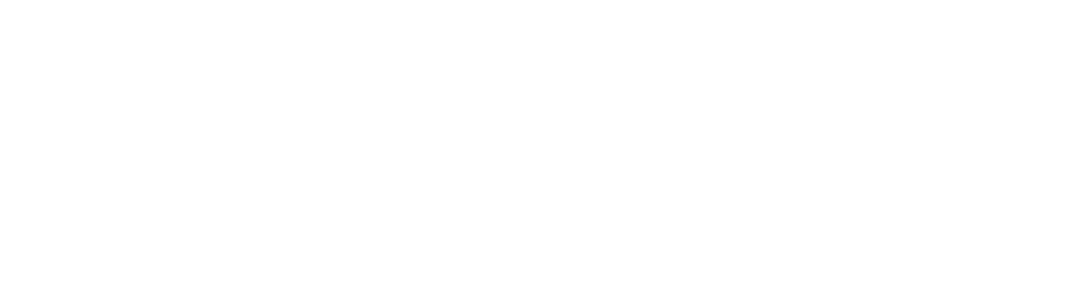
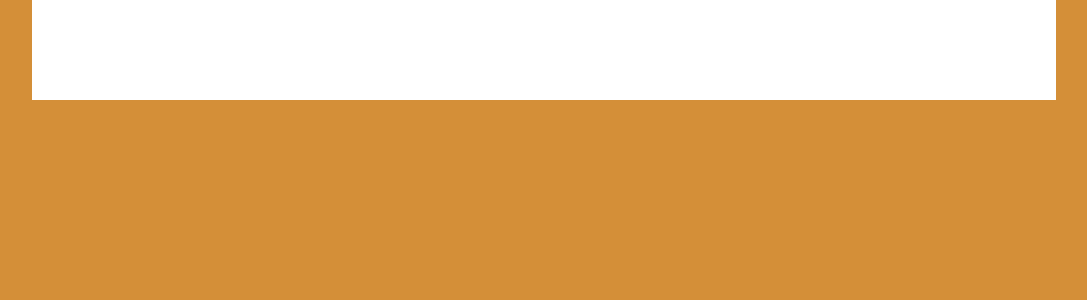
Before and after one commit to AndreaGul/vite-yu-gi-oh, a Vue app: page / in a window 1280 px wide. Shown: the top 300 px of the page, without its empty margins (96-1183 px from the left). Built offline with nearby package versions, Linux system fonts and the light colour scheme.

Commit message:
feat: main stuttura base

```diff
--- a/src/App.vue
+++ b/src/App.vue
@@ -12,8 +12,17 @@
 </script>
 
 <template>
-  <AppHeader/>
-  <AppMain/>
+  <div class="all-container">
+    <AppHeader/>
+    <AppMain/>
+  </div>
+
 </template>
 
-<style scoped lang="scss"></style>
+<style scoped lang="scss">
+@use './assets/scss/style.scss' as *;
+
+
+
+
+</style>
--- a/src/assets/scss/partial/_common.scss
+++ b/src/assets/scss/partial/_common.scss
@@ -10,7 +10,19 @@
   color: $primary-color;
 }
 
+.all-container{
+  height: 100vh;
+
+  main {
+
+    height: 100%;
+
+    background-color: $primary-main-bg-color;
+}
+}
+
 .container{
+
   width: 80%;
   margin: 0 auto;
 }
--- a/src/assets/scss/partial/_variables.scss
+++ b/src/assets/scss/partial/_variables.scss
@@ -5,3 +5,5 @@
 */
 
 $primary-color: blue;
+
+$primary-main-bg-color: #d48f38;
--- a/src/assets/scss/style.scss
+++ b/src/assets/scss/style.scss
@@ -1 +1,5 @@
 @use './partial/common' as *;
+@use './partial/fonts' as *;
+@use './partial/reset' as *;
+@use './partial/responsive' as *;
+@use './partial/variables' as *;
--- a/src/components/AppMain.vue
+++ b/src/components/AppMain.vue
@@ -13,8 +13,16 @@
 </script>
 
 <template>
-    <AppMainCards/>
+  <main>
+     <AppMainCards/>
     <AppMainSelect/>
+  </main>
+
 </template>
 
-<style scoped lang="scss"></style>
+<style scoped lang="scss">
+@use '../assets/scss/partial/variables' as *;
+
+
+
+    </style>
--- a/src/components/AppMainCards.vue
+++ b/src/components/AppMainCards.vue
@@ -7,7 +7,17 @@
 </script>
 
 <template>
-
+    <div class="container">
+      <div></div>
+      <div></div>
+    </div>
 </template>
 
-<style scoped lang="scss"></style>
+<style scoped lang="scss">
+
+.container {
+  background-color: white;
+  padding: 50px;
+}
+
+</style>
```
Also changed, not shown: src/components/AppHeader.vue (+11 -3 lines), public/img/logo.png (added), src/assets/img/logo.png (added), src/components/AppLogo.vue (line endings or trailing spaces).
